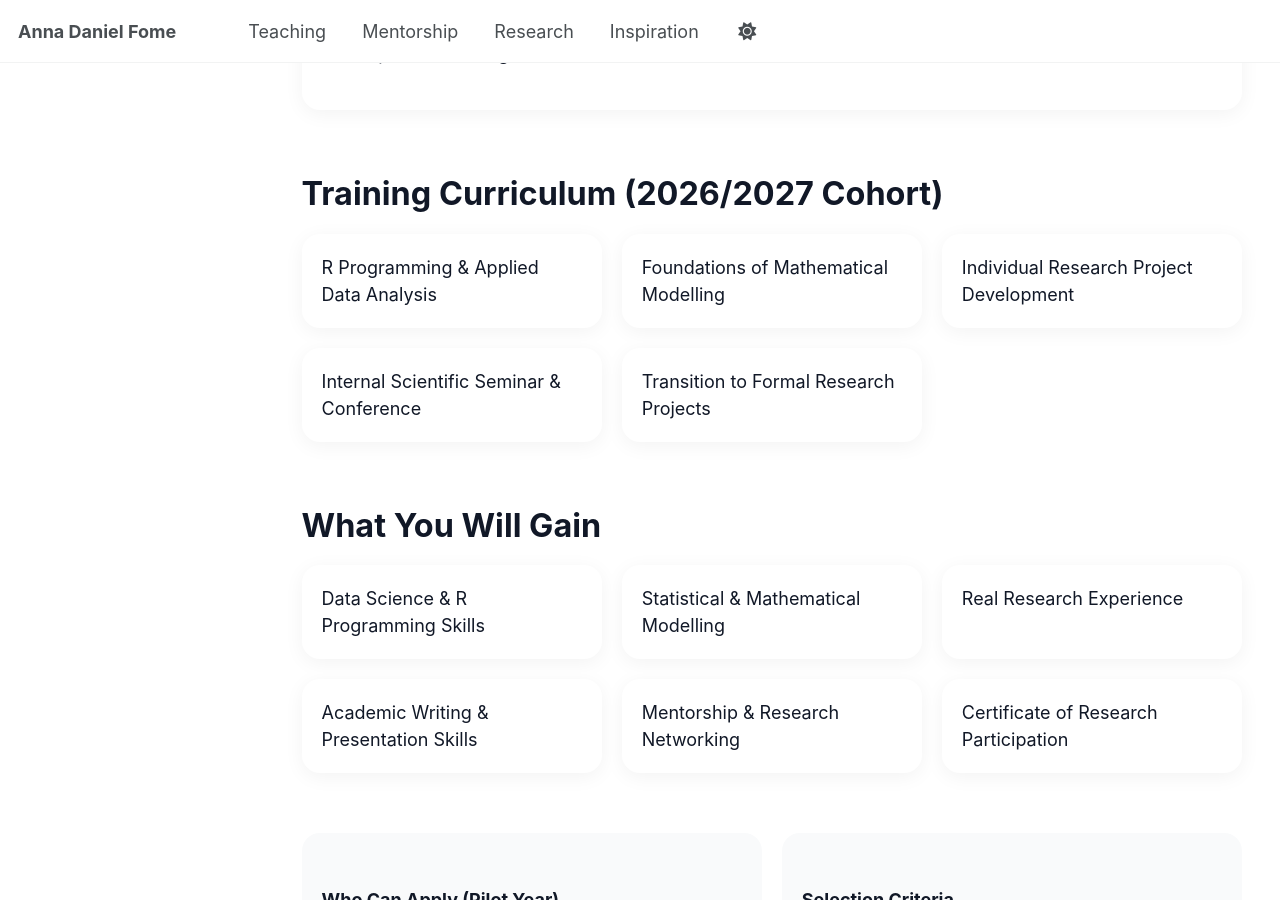
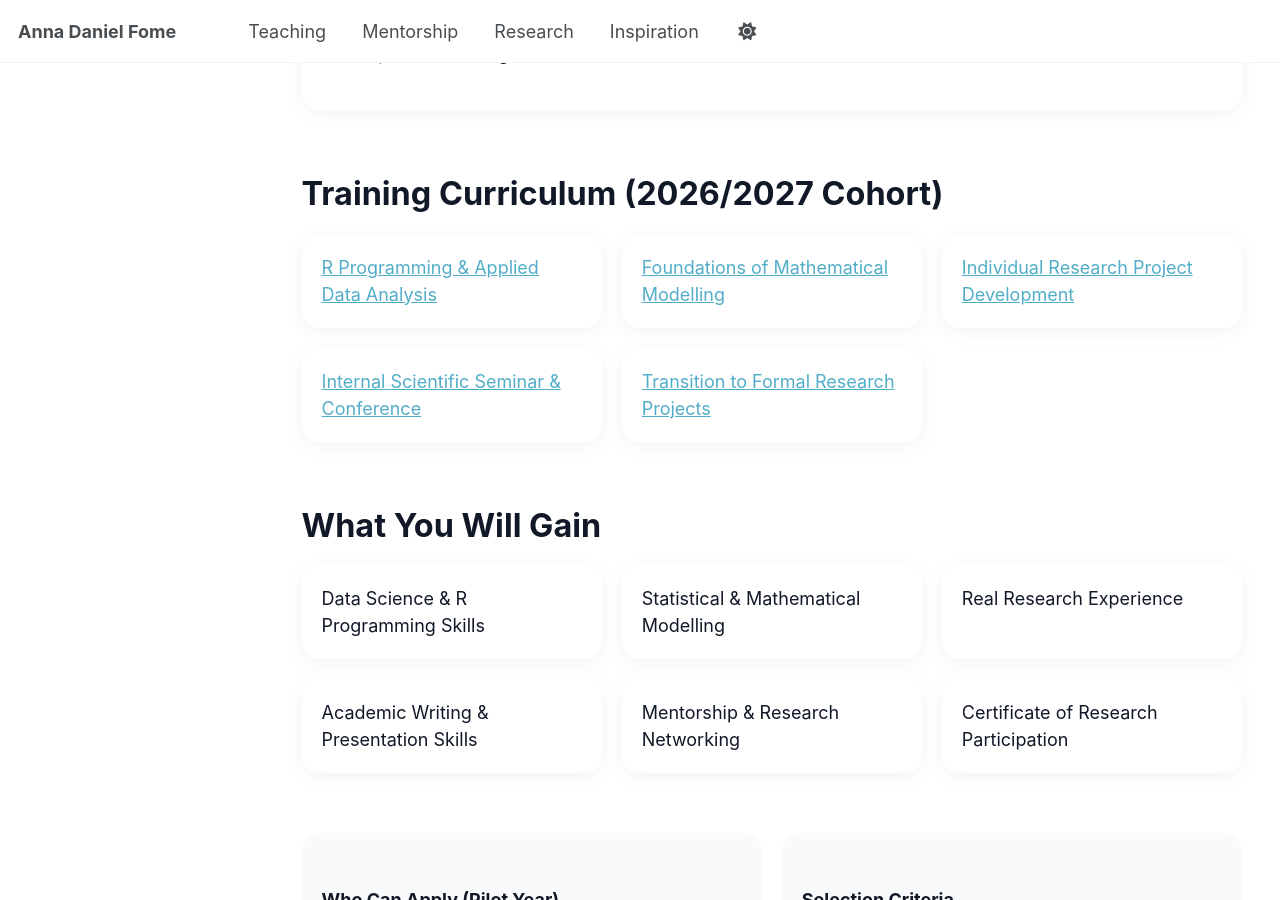
Before and after one commit to FomeA/FomeA.github.io, a Jekyll site: the page built from _pages/datascience.html, in a window 1280 px wide and 900 px high, scrolled down 868 px. Built offline with Jekyll 4.4.1, drawn with Linux system fonts in a browser that asks for light colours; a script bundle is joined from its source files by our own code; library files that are not in the unit come from our copies.

Commit message:
Update datascience.html

```diff
--- a/_pages/datascience.html
+++ b/_pages/datascience.html
@@ -75,15 +75,27 @@ author_profile: false
   <h2>Training Curriculum (2026/2027 Cohort)</h2>
 
   <div class="grid">
-    <div class="tile">R Programming & Applied Data Analysis</div>
 
-    <div class="tile">Foundations of Mathematical Modelling</div>
+    <a href="/juco-dsg/curriculum/r-programming/" class="tile curriculum-link">
+      R Programming & Applied Data Analysis
+    </a>
 
-    <div class="tile">Individual Research Project Development</div>
+    <a href="/juco-dsg/curriculum/modelling/" class="tile curriculum-link">
+      Foundations of Mathematical Modelling
+    </a>
 
-    <div class="tile">Internal Scientific Seminar & Conference</div>
+    <a href="/juco-dsg/curriculum/research-projects/" class="tile curriculum-link">
+      Individual Research Project Development
+    </a>
 
-    <div class="tile">Transition to Formal Research Projects</div>
+    <a href="/juco-dsg/curriculum/seminar/" class="tile curriculum-link">
+      Internal Scientific Seminar & Conference
+    </a>
+
+    <a href="/juco-dsg/curriculum/transition/" class="tile curriculum-link">
+      Transition to Formal Research Projects
+    </a>
+
   </div>
 </section>
 
```
